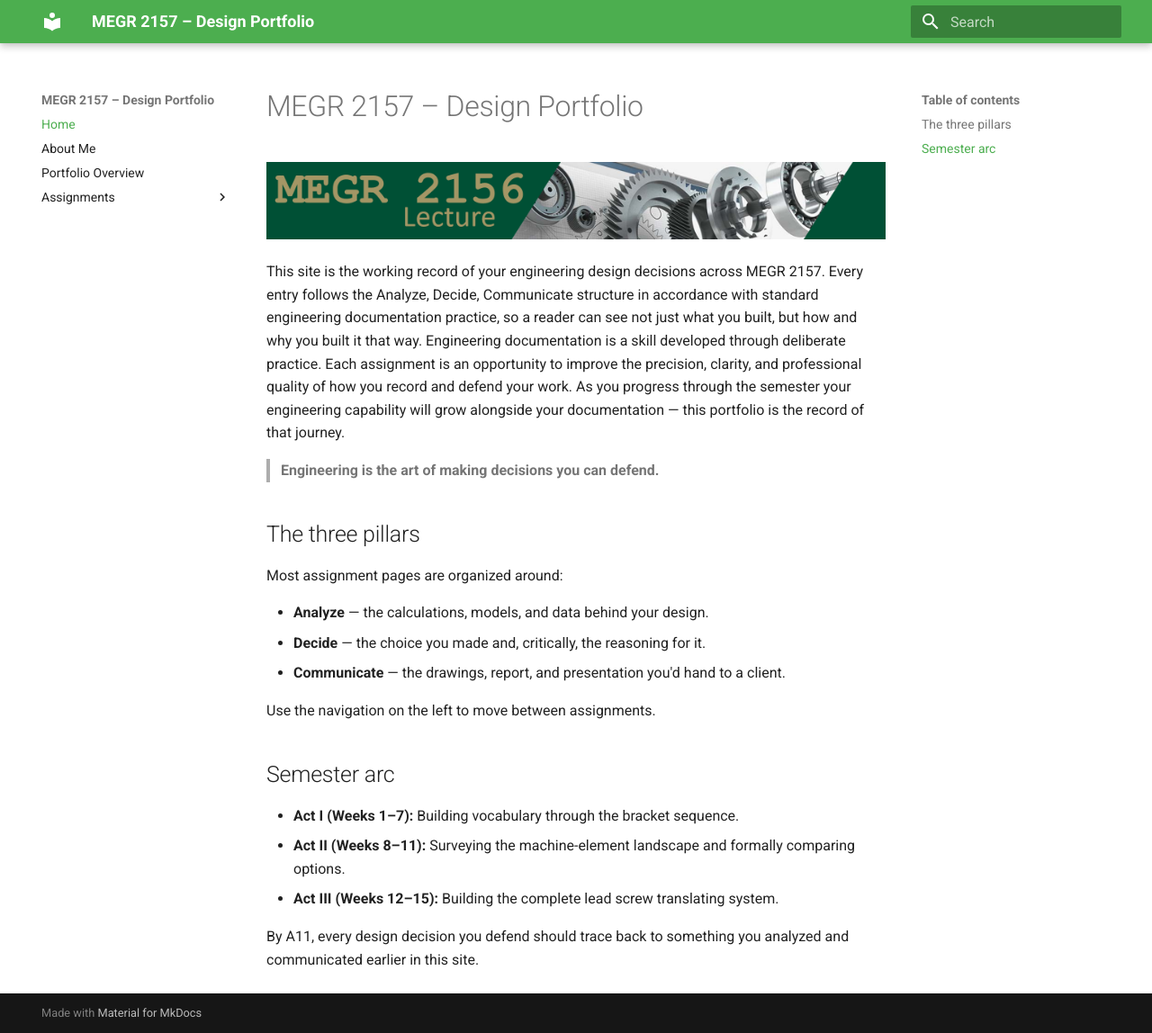
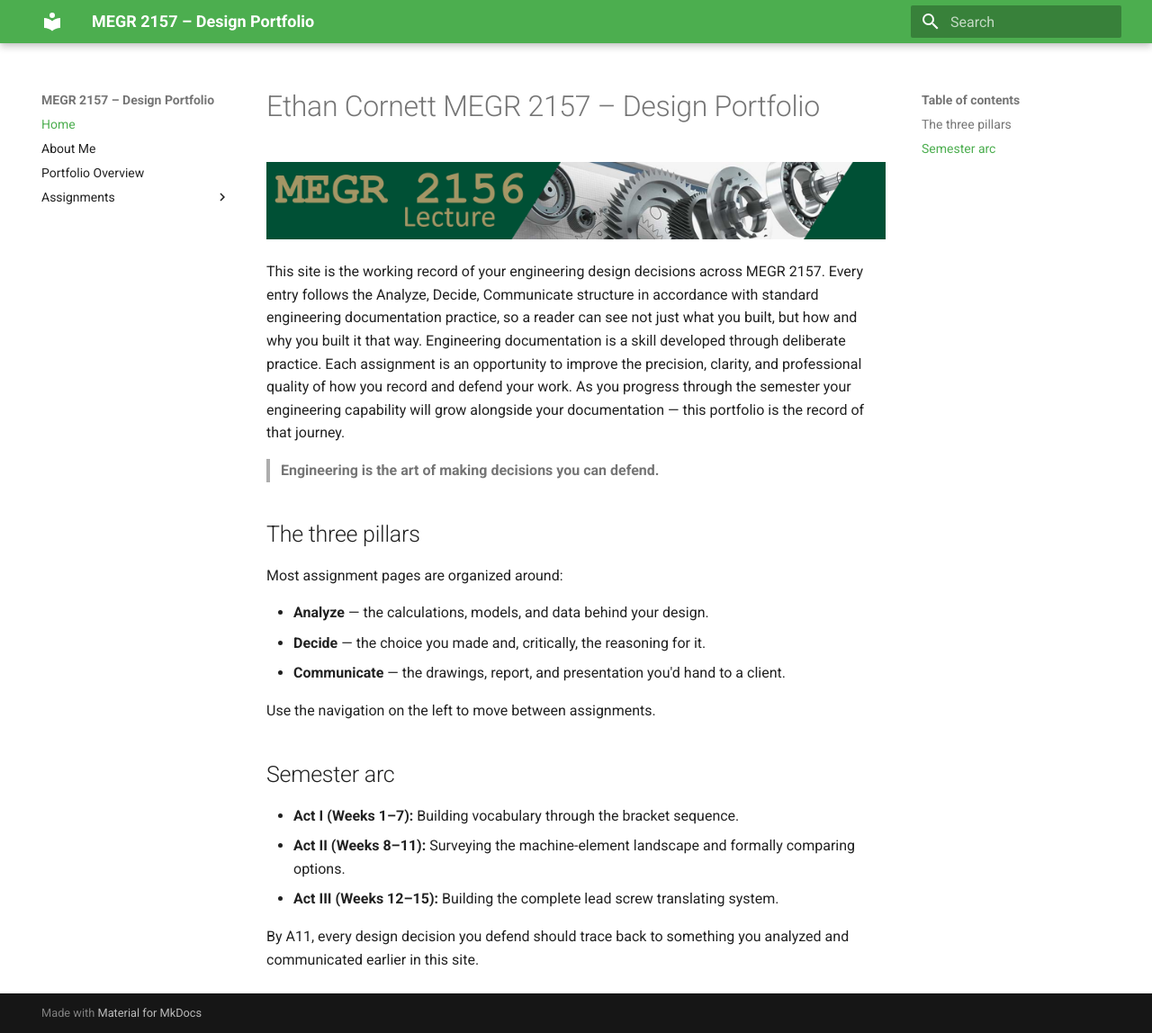
Before and after one commit to Ecornett5806/megr2157-portfolio, an MkDocs documentation site: the page built from docs/index.md, in a window 1280 px wide and 1148 px high. Shown: the whole window at 90% size. Built offline with MkDocs 1.6.1 and Material for MkDocs 9.7.7, drawn with Linux system fonts in a browser that asks for light colours.

Commit message:
Initial site setup

```diff
--- a/docs/index.md
+++ b/docs/index.md
@@ -1,4 +1,4 @@
-# MEGR 2157 – Design Portfolio
+# Ethan Cornett MEGR 2157 – Design Portfolio
 
 ![MEGR 2156-7 Title](MEGR2156title.png)
 
```
